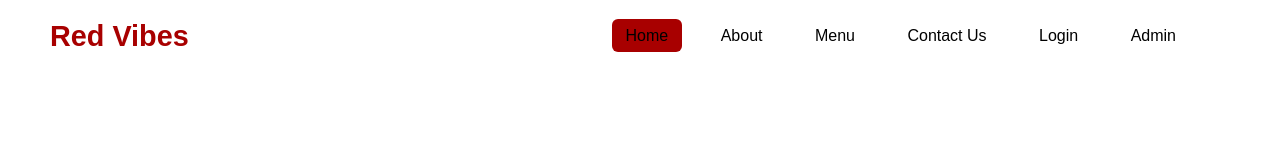
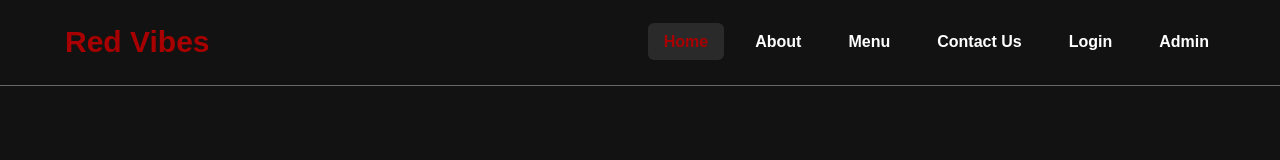
Before and after one commit to omar-one/Red-Vibes, a plain HTML site: page index.html in a window 1280 px wide. Drawn offline with Linux system fonts and the light colour scheme.

Commit message:
edit header

```diff
--- a/css/main.css
+++ b/css/main.css
@@ -15,10 +15,7 @@
 
 
 }
-h1 {
-    color: var(--main-color);
-    font-size: var(--font-head1);
-}
+
 html {
     scroll-behavior: smooth;
 }
@@ -58,30 +55,47 @@ ul {
     }
 }
 
-
-header {
+body {
+    background-color: var(--dark-color);
+}
+.header {
+    border-bottom: 1px solid #676767;
+}
+.header .continar {
     display: flex;
     justify-content: space-between;
     align-items: center;
-            padding: 20px 50px;
+    padding: 15px 0;
     background-color: var(--nav-bg);
 }
+
 .logo {
-            font-size: 1.8rem;
+    font-size: 30px;
     font-weight: bold;
     color: var(--main-color);
+    white-space: pre-wrap;
+    margin: 10px;
 }
-        nav a {
-            color: var(--text-color);
-            text-decoration: none;
-            margin-left: 20px;
-            padding: 8px 14px;
+.header .continar ul {
+    display: flex;
+    justify-content: space-between;
+    align-items: center;
+    gap: 15px;
+}
+.header .continar ul li a {
+    color: white;
+    font-weight: bold;
+    padding: 10px 16px;
     border-radius: 6px;
-            transition: background 0.3s ease;
+    transition: 0.3s;
 }
-        nav a:hover, nav a.active {
-            background-color: var(--main-color);
+
+.header .continar  ul li a:hover,
+.header .continar  ul li a.active {
+    background-color: var(--light-btn);
+    color: var(--main-color);
 }
+
 .hero {
     display: flex;
     justify-content: space-between;
@@ -89,22 +103,27 @@ header {
     padding: 50px 80px;
     gap: 40px;
 }
+
 .hero-text {
     max-width: 50%;
 }
+
 .hero-text h1 {
     font-size: 2.5rem;
     margin-bottom: 20px;
 }
+
 .hero-text h1 span {
     color: var(--main-color);
 }
+
 .hero-text p {
     margin-bottom: 30px;
     color: var(--text-gray);
     font-size: 1.1rem;
     line-height: 1.5;
 }
+
 .btn {
     display: inline-block;
     padding: 12px 25px;
@@ -118,11 +137,13 @@ header {
     box-shadow: 0 4px 15px rgba(229, 9, 20, 0.4);
     transition: transform 0.2s ease;
 }
+
 .btn:hover {
     transform: scale(1.05);
 }
+
 .hero img {
     max-width: 420px;
     border-radius: 15px;
-            box-shadow: 0 5px 25px rgba(0,0,0,0.5);
+    box-shadow: 0 5px 25px rgba(0, 0, 0, 0.5);
 }
--- a/index.html
+++ b/index.html
@@ -11,15 +11,19 @@
     <script src="javaScript/js.js"></script>
 </head>
 <body>
-   <header>
-        <div class="logo">Red Vibes</div>
-        <nav>
-            <a href="#" class="active">Home</a>
-            <a href="#">About</a>
-            <a href="#">Menu</a>
-            <a href="#">Contact Us</a>
-            <a href="#">Login</a>
-            <a href="#">Admin</a>
-        </nav>
+
+   <div class="header">
+        <div class="continar">
+            <h1 class="logo">Red Vibes</h1>
+            <ul>
+                <li><a href="#" class="active">Home</a></li>
+                <li><a href="#">About</a></li>
+                <li><a href="#">Menu</a></li>
+                <li><a href="#">Contact Us</a></li>
+                <li><a href="#">Login</a></li>
+                <li><a href="#">Admin</a></li>
+            </ul>
+        </div>
+   </div>
 </body>
 </html>
```
Lines whose indentation alone changed are shown as unchanged.
